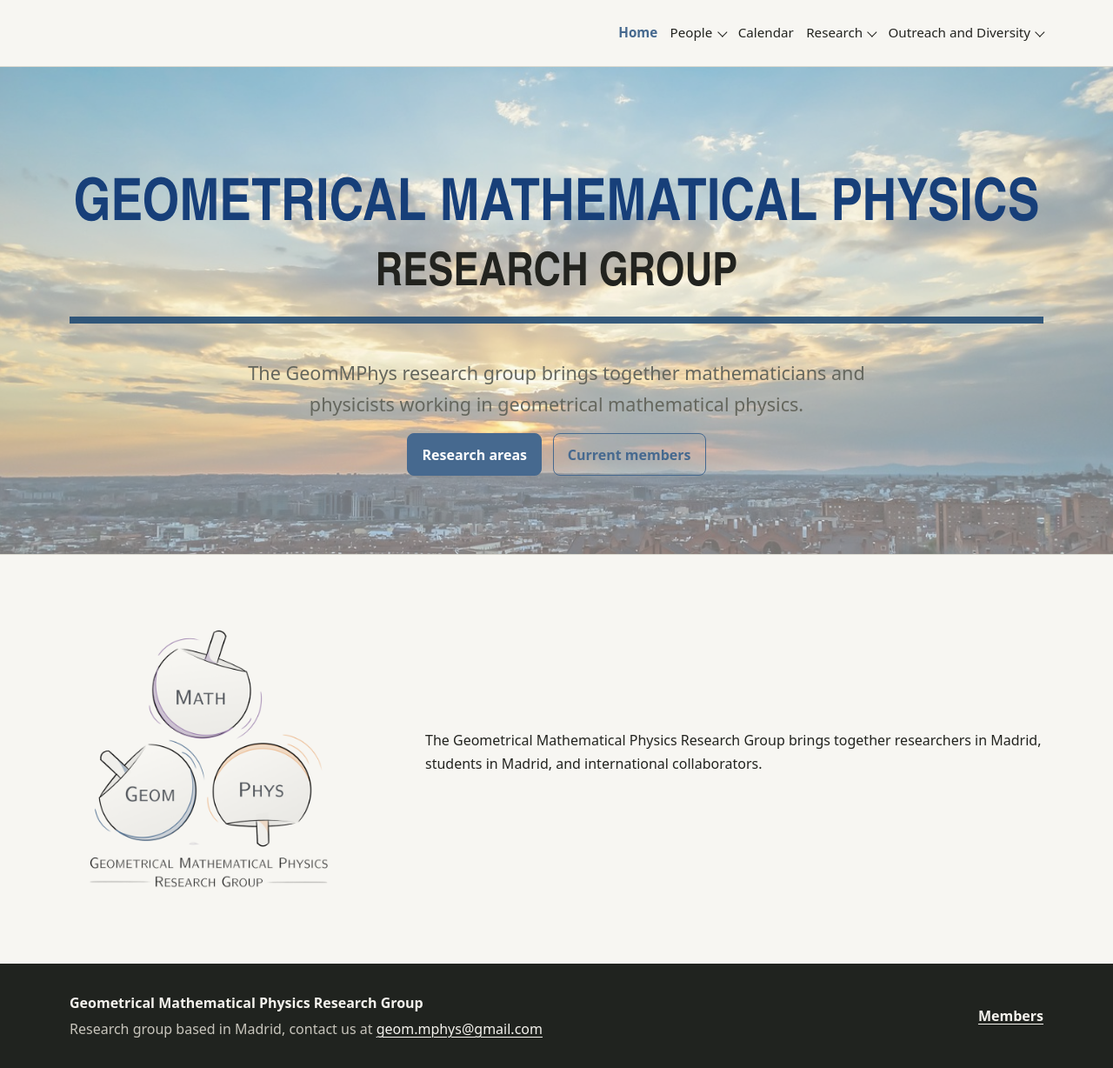
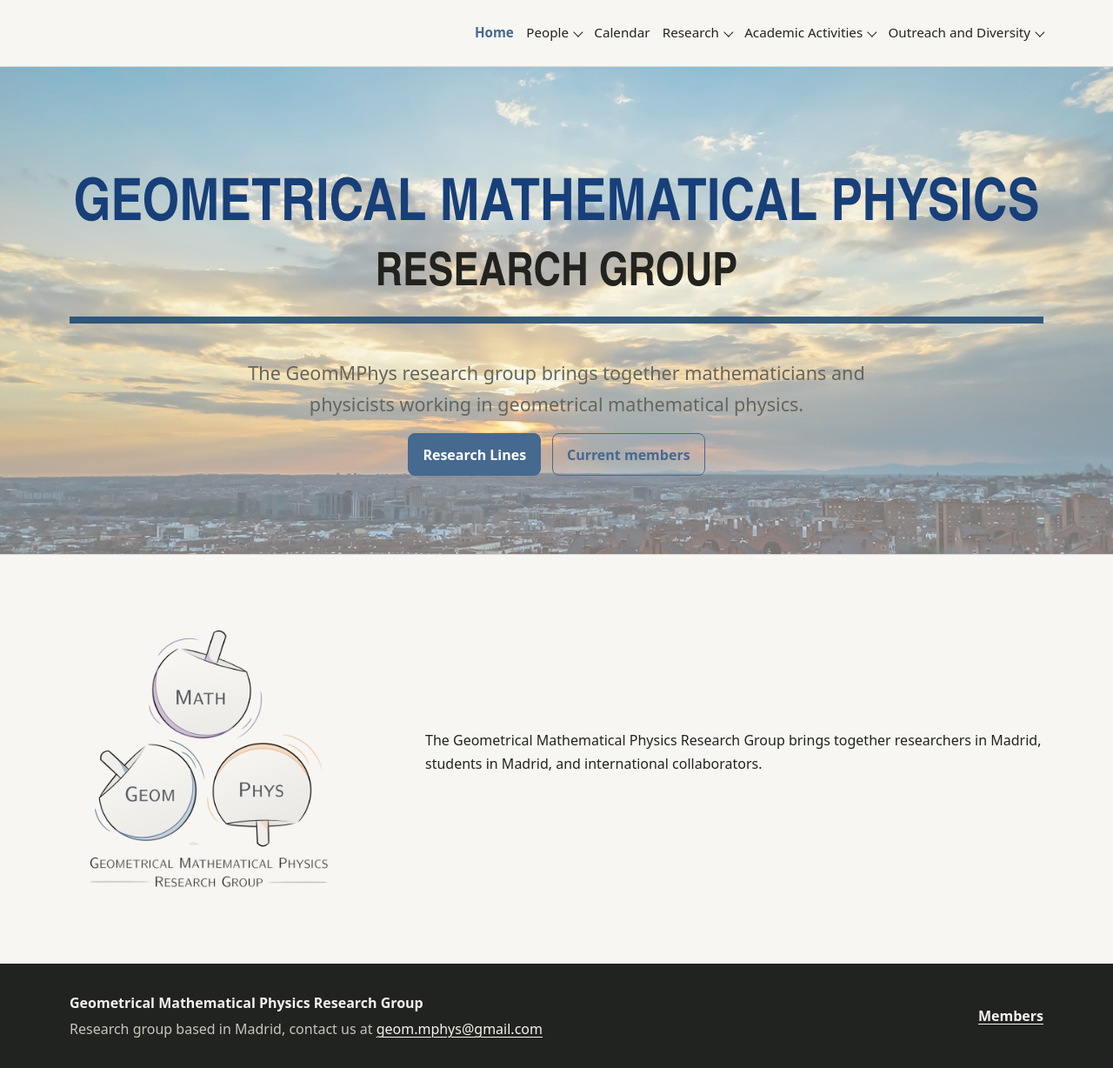
Before and after one commit to GeomMPhys/geommphys.github.io, a Jekyll site: the page built from index.md, in a window 1280 px wide and 1228 px high. Shown: the whole window at 87% size. Built offline with Jekyll 4.4.1, drawn with Linux system fonts in a browser that asks for light colours.

Commit message:
fix bottun on startpage and split two menus

```diff
--- a/_data/navigation.yml
+++ b/_data/navigation.yml
@@ -29,14 +29,16 @@
       url: /research-lines/
     - title: Publications
       url: /publications/
+    - title: Awards and Honours
+      url: /awards-honours/
+- title: Academic Activities
+  children:
     - title: Research Visits
       url: /research-visits/
     - title: Group Seminars
       url: /seminars/
     - title: Conferences and Workshops
       url: /conferences-workshops/
-    - title: Awards and Honours
-      url: /awards-honours/
 - title: Outreach and Diversity
   children:
     - title: Outreach
--- a/_layouts/home.html
+++ b/_layouts/home.html
@@ -13,7 +13,7 @@ layout: default
     </h1>
     <p class="lead">{{ site.data.site.description }}</p>
     <div class="hero__actions">
-      <a class="button" href="{{ '/research/' | relative_url }}">Research areas</a>
+      <a class="button" href="{{ '/research-lines/' | relative_url }}">Research Lines</a>
       <a class="button button--secondary" href="{{ '/people/' | relative_url }}">Current members</a>
     </div>
   </div>
```
